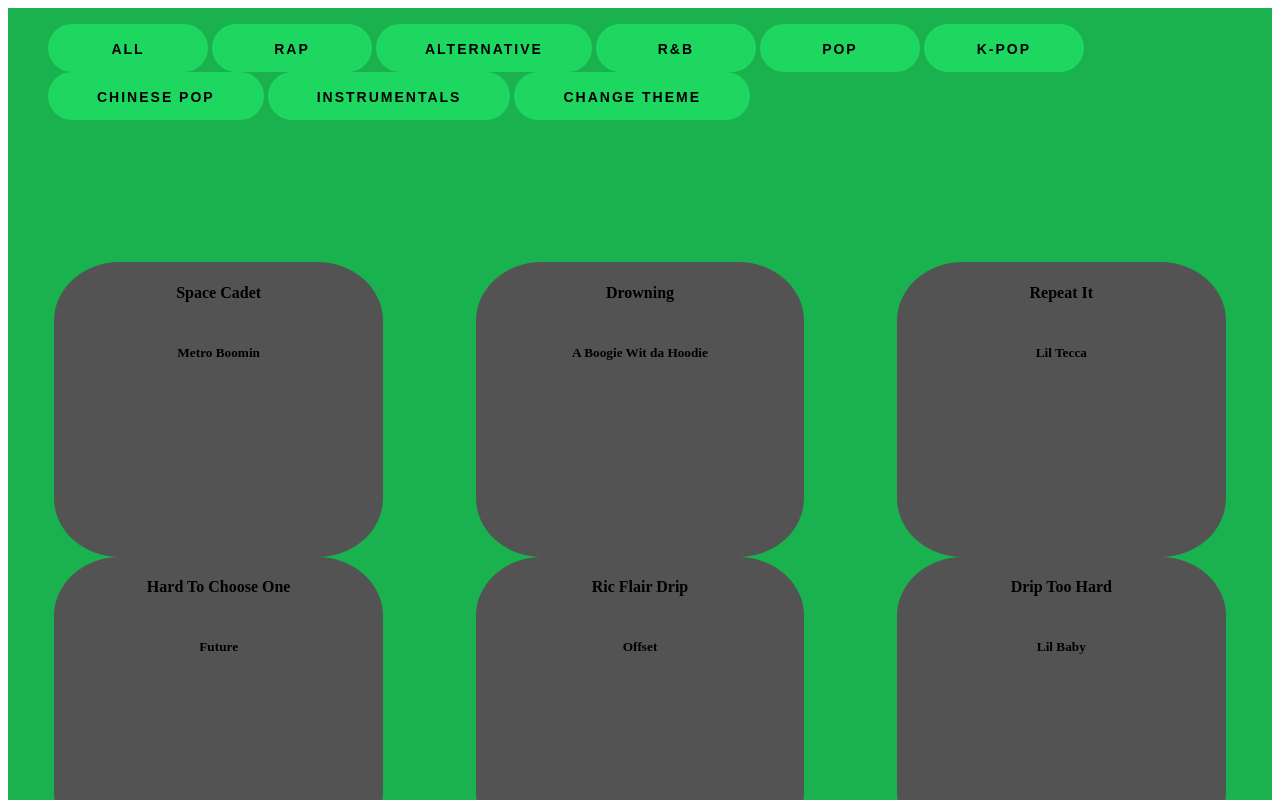
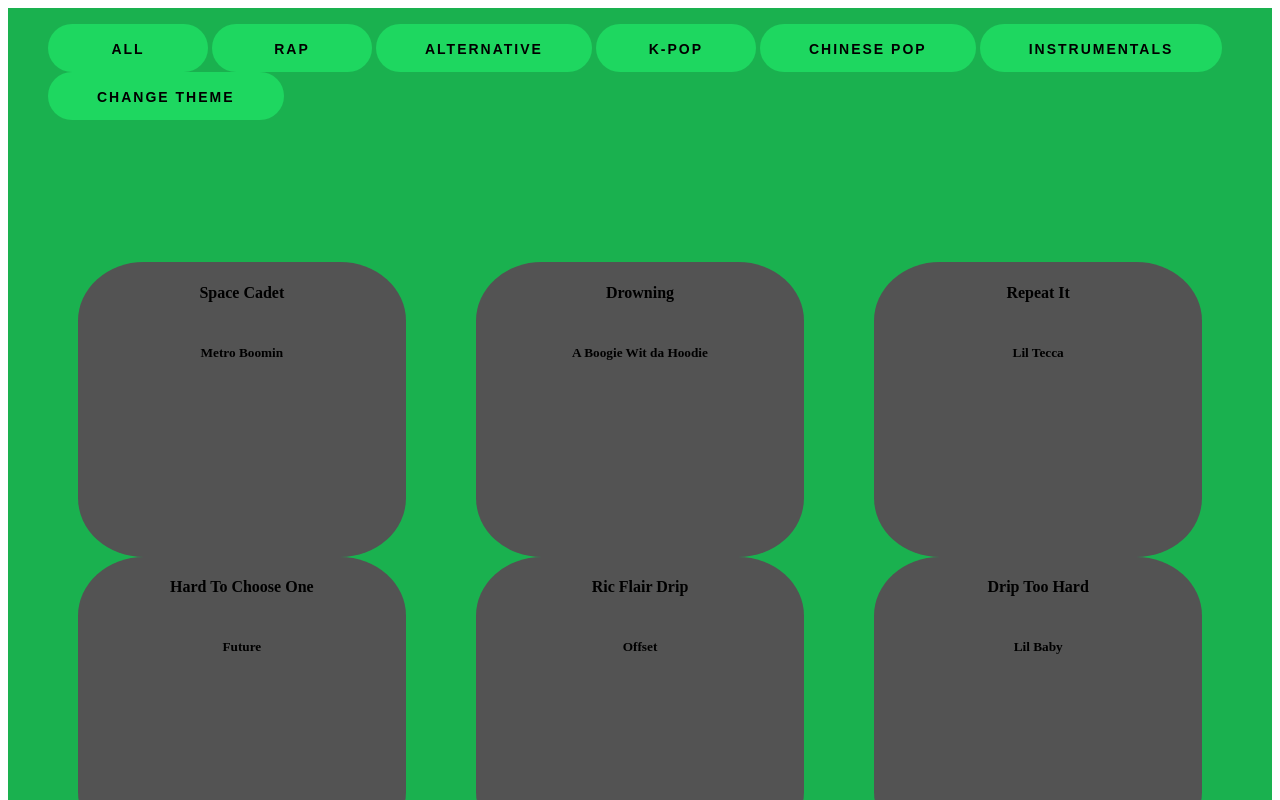
Before and after one commit to staten-island-tech/vite-project-d8b2896a-chandlermay, a website built with Vite: page vite-project-chandler/index.html in a window 1280 px wide. Both pictures are taken after a click on the button "RAP". Shown: the top 800 px of the page. Built offline with nearby package versions, Linux system fonts and the light colour scheme.

Commit message:
fixed the filter

```diff
--- a/vite-project-chandler/index.html
+++ b/vite-project-chandler/index.html
@@ -14,8 +14,6 @@
       <button class="Sbutton" id="All">All</button>
       <button class="Sbutton" id="Rap">Rap</button>
       <button class="Sbutton" id="Alternative">Alternative</button>
-      <button class="Sbutton" id="RandB">R&B</button>
-      <button class="Sbutton" id="Pop">Pop</button>
       <button class="Sbutton" id="K-pop">K-pop</button>
       <button class="Sbutton" id="Chinese-pop">Chinese pop</button>
       <button class="Sbutton" id="Instrumentals">Instrumentals</button>
--- a/vite-project-chandler/js/doms.js
+++ b/vite-project-chandler/js/doms.js
@@ -5,8 +5,6 @@
     All: document.querySelector("#All"),
     Rap: document.querySelector("#Rap"),
     Alternative: document.querySelector("#Alternative"),
-    RandB: document.querySelector("#RandB"),
-    Pop: document.querySelector("#Pop"),
     Kpop: document.querySelector("#K-pop"),
     ChinesePop: document.querySelector("#Chinese-pop"),
     Instrumentals: document.querySelector("#Instrumentals"),
--- a/vite-project-chandler/js/main.js
+++ b/vite-project-chandler/js/main.js
@@ -40,18 +40,8 @@
   DOMselectors.container.innerHTML = "";
   createCard(filteredArr);
   });
-DOMselectors.RandB.addEventListener("click", function () {
-  const filteredArr = (songs.filter((songs) => songs.genre === "R&B"));
-  DOMselectors.container.innerHTML = "";
-  createCard(filteredArr);
-  });
-DOMselectors.Pop.addEventListener("click", function () {
-  const filteredArr = (songs.filter((songs) => songs.genre === "Pop"));
-  DOMselectors.container.innerHTML = "";
-  createCard(filteredArr);
-  });
 DOMselectors.Kpop.addEventListener("click", function () {
-  const filteredArr = (songs.filter((songs) => songs.genre === "K-Pop"));
+  const filteredArr = (songs.filter((songs) => songs.genre === "K-pop"));
   DOMselectors.container.innerHTML = "";
   createCard(filteredArr);
   });
--- a/vite-project-chandler/js/songs.js
+++ b/vite-project-chandler/js/songs.js
@@ -104,82 +104,9 @@
         featured:"",
     },
     {
-        name: "greedy",
-        genre:"Pop",
-        artist:"Tate McRae",
-        featured:"",
-    },
-    {
-        name: "alright",
-        genre: ["R&B"],
-        artist:"Keshi",
-        featured:"",
-    },
-    {
-        name: "2 soon",
-        genre:["R&B"],
-        artist:"Keshi",
-        featured:"",
-    },
-    {
-        name: "onoffonoff",
-        genre:["R&B"],
-        artist:"Keshi",
-        featured:"",
-    },
-    {
-        name: "deja vu",
-        genre:"Pop",
-        artist:"Olivia Rodrigo",
-        featured:"",
-    },
-    {
-        name:"Home for the Summer",
-        genre:"Pop",
-        artist:"Sara Kays",
-        featured:"",
-    },
-    {
         name:"Apocalypse",
         genre:"Alternative",
         artist:"Cigarettes After Sex",
-        featured:"",
-    },
-    {
-        name:"the reaper",
-        genre:["R&B"],
-        artist:"Keshi",
-        featured:"",
-    },
-
-    {
-        name:"skeletons",
-        genre:["R&B"],
-        artist:"Keshi",
-        featured:"",
-    },
-    {
-        name:"like i need u",
-        genre:["R&B"],
-        artist:"Keshi",
-        featured:"",
-    },
-    {
-        name:"favorite crime",
-        genre:"Pop",
-        artist:"Olivia Rodrigo",
-        featured:"",
-    },
-    {
-        name:"good 4 u",
-        genre:"Pop",
-        artist:"Olivia Rodrigo",
-        featured:"",
-    },
-    {
-        name:"enough for you",
-        genre:"Pop",
-        artist:"Olivia Rodrigo",
         featured:"",
     },
     {
--- a/vite-project-chandler/style/style.css
+++ b/vite-project-chandler/style/style.css
@@ -68,7 +68,7 @@
     display: flex;
     flex-wrap: wrap;
     flex-direction: row;
-    justify-content: space-around;
+    justify-content: space-evenly;
     height: 100vw;
     padding-top: 10%;
     background: var(--primary);
```
